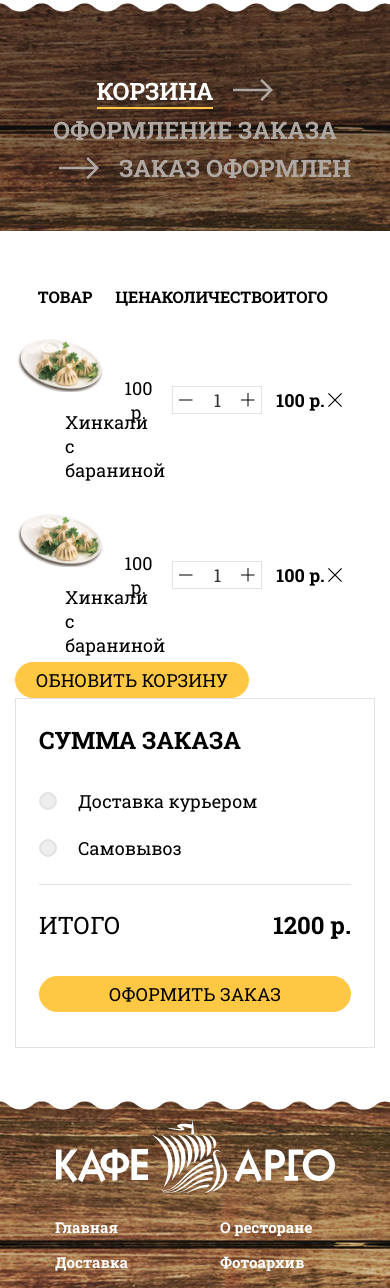
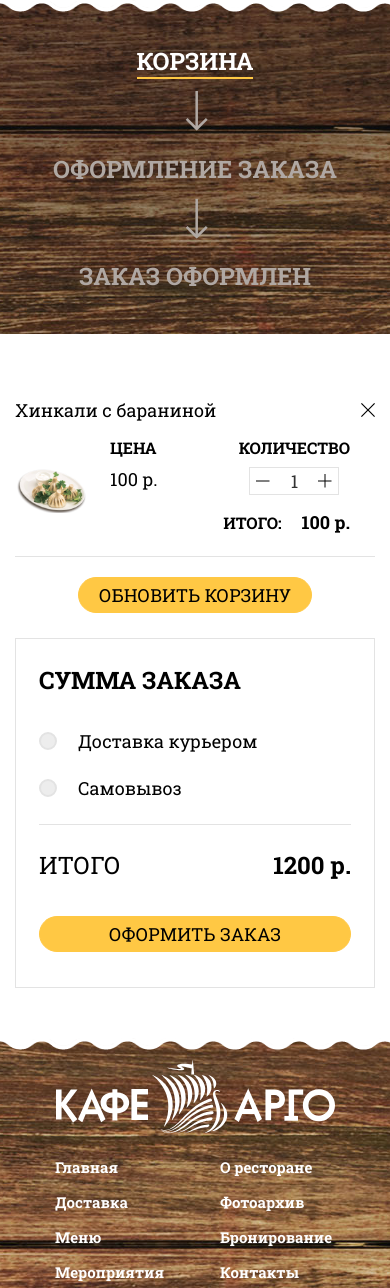
Before and after one commit to HamsterNinja/argo-theme, a PHP site: page /cart.html in a window 390 px wide. Shown: the part 152-1440 px from the top of the page. Run offline with PHP 8.4, Linux system fonts and the light colour scheme; style sheets or scripts are compiled from the project's sources.

Commit message:
адаптивка корзины

```diff
--- a/assets/scss/main.scss
+++ b/assets/scss/main.scss
@@ -1266,8 +1266,9 @@
     flex-wrap: wrap;
     justify-content: space-between;
 }
-.cart-left{
+.cart-left {
     margin-right: 34px;
+    width: calc(100% - 409px);
 }
 .cart-table.mobile{
     display: none;
@@ -1477,6 +1478,7 @@
     line-height: 21px;
     text-transform: uppercase;
     color: #000000;
+    margin-bottom: 9px;
 }
 .cart-table-item-price-value {
     font-size: 18px;
--- a/assets/scss/media-requests.scss
+++ b/assets/scss/media-requests.scss
@@ -173,15 +173,29 @@
 .about-content-row:nth-child(2) {
     text-align: left;
 }
+.cart-table.desktop {
+    display: none;
+}
+.cart-table.mobile {
+    display: block;
+    margin-bottom: 20px;
+}
+}
+@media(max-width: 840px){
+.cart .page-header {
+    padding: 45px 0 40px;
+}
+.cart-steps {
+    flex-direction: column;
+}
+.next-step {
+    margin: 10px 0 20px;
+    transform: rotate(90deg);
+}
 }
 /* Responsive layout - makes a two column-layout instead of four columns */
 @media screen and (max-width: 800px) {
-  .column {
-    flex: 50%;
-    max-width: 50%;
-  }
-
-  .product-content-img {
+.product-content-img {
     width: 290px;
 }
 .product-content-top-info {
@@ -203,6 +217,26 @@
 }
 .reservation-right {
     width: 100%;
+}
+.contacts-content-top-item {
+    margin-bottom: 25px;
+}
+.contacts-content-top-item:last-child {
+    margin-bottom: 0px;
+}
+.page_cart-content form {
+    justify-content: center;
+}
+.cart-left {
+    margin-right: 0;
+    width: 100%;
+}
+
+.refresh-cart {
+    display: block;
+    margin: 0 auto 25px;
+    text-align: center;
+    width: 234px;
 }
 }
 @media(max-width: 765px){
@@ -299,12 +333,7 @@
 }
 
 }
-@media screen and (max-width: 600px) {
-  .column {
-    flex: 100%;
-    max-width: 100%;
-  }
-}
+
 @media(max-width: 540px){
 .main-page-trigger {
     width: 100%;
@@ -376,6 +405,17 @@
     color: #000000;
     margin-bottom: 20px;
 }
+.cart-table-item-total {
+    margin-top: 15px;
+    width: 100%;
+    display: flex;
+    align-items: baseline;
+    justify-content: flex-end;
+}
+.cart-table-item-total .cart-table-item-info-name {
+    margin-right: 20px;
+}
+
 }
 @media(max-width: 377px){
 .main-header-text {
@@ -386,3 +426,11 @@
     top: 52px;
 }
 }
+@media(max-width: 340px){
+.contacts-content-top-item-value {
+    font-size: 15px;
+}
+.contacts-content {
+    padding: 0px 0 50px;
+}
+}
--- a/page_activity.html
+++ b/page_activity.html
@@ -111,7 +111,7 @@
 	</div>
 	<div class="activity-block">
 	<div class="container">
-		<div class="activity-block-inner">
+		<div class="activity-block-slick">
 			<div class="activity-item">
 				<img src="./assets/images/merop-1.jpg" alt="">
 				<div class="activity-hidden-block">
--- a/views/page_activity.twig
+++ b/views/page_activity.twig
@@ -9,7 +9,7 @@
 	</div>
 	<div class="activity-block">
 	<div class="container">
-		<div class="activity-block-inner">
+		<div class="activity-block-slick">
 			<div class="activity-item">
 				<img src="./assets/images/merop-1.jpg" alt="">
 				<div class="activity-hidden-block">
```
Also changed, not shown: assets/css/main.css.
